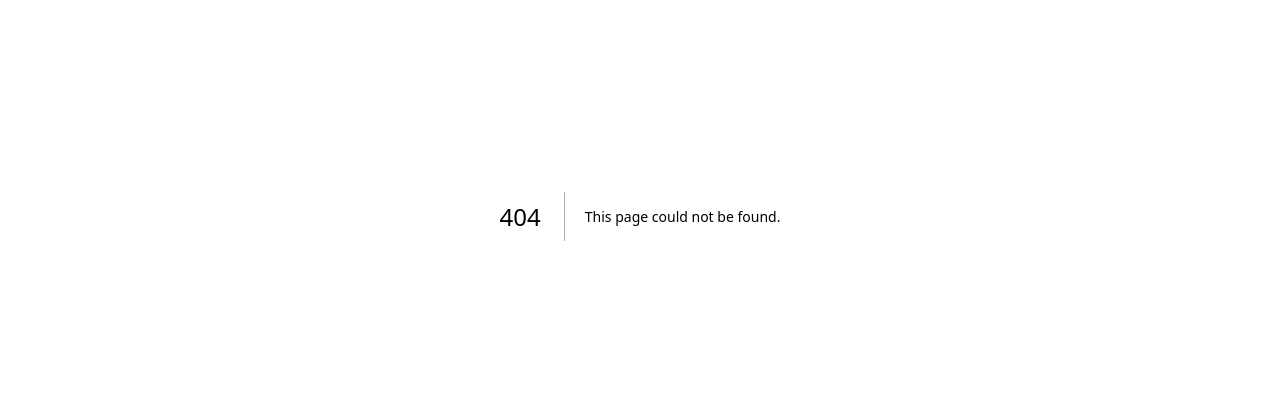
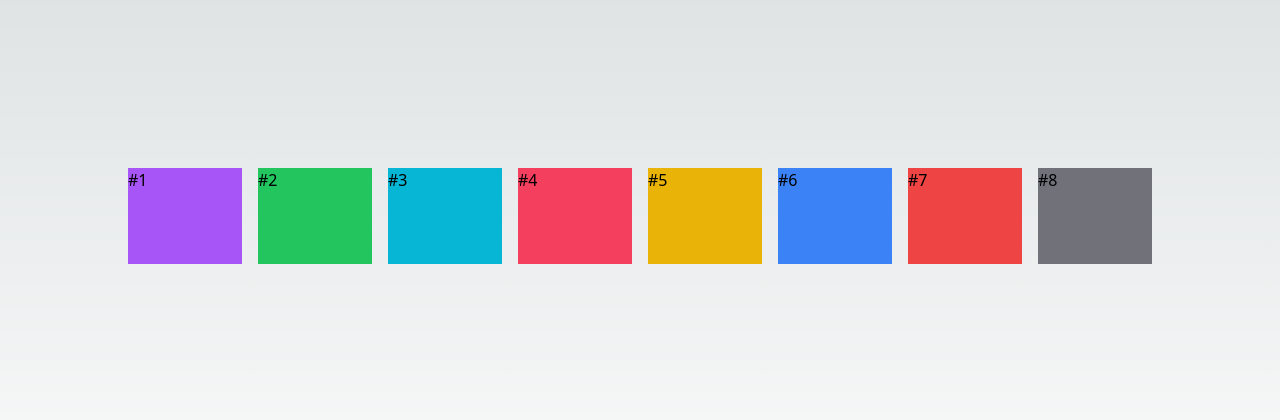
Before and after one commit to sheezarainbow9/react-next, a Next.js app: page /layout in a window 1280 px wide. Before the commit this address had no page. Shown: the part 184-604 px from the top of the page. Built offline with nearby package versions, Linux system fonts and the light colour scheme.

Commit message:
componente de layout com grid

```diff
--- /dev/null
+++ b/src/components/layout/Grid.tsx
@@ -0,0 +1,28 @@
+interface GridProps {
+  cols?: number;
+  sm?: number;
+  md?: number;
+  lg?: number;
+  xl?: number;
+  xl2?: number;
+  children: any;
+}
+
+export default function Grid(props: GridProps) {
+  //grid-col-1 sm:grid-cols-2 lg:grid-cols-4 gap-4 w-full
+  return (
+    <div
+      className={`
+      grid grid-cols-${props.cols ?? 1}
+      ${props.sm ? `sm:grid-cols-${props.sm}` : ''}
+      ${props.md ? `md:grid-cols-${props.md}` : ''}
+      ${props.lg ? `lg:grid-cols-${props.lg}` : ''}
+      ${props.xl ? `xl:grid-cols-${props.xl}` : ''}
+      ${props.xl2 ? `xl2:grid-cols-${props.xl2}` : ''}
+      gap-4 w-full
+    `}
+    >
+      {props.children}
+    </div>
+  );
+}
--- /dev/null
+++ b/src/pages/layout/index.tsx
@@ -0,0 +1,20 @@
+import Grid from "@/components/layout/Grid";
+
+export default function PaginaLayout() {
+  return (
+    <div className="flex flex-col justify-center items-center h-screen">
+      <div className="w-[90%] lg:w-4/5">
+        <Grid md={4} sm={2} lg={8}>
+          <div className="h-24 w-full bg-purple-500">#1</div>
+          <div className="h-24 w-full bg-green-500">#2</div>
+          <div className="h-24 w-full bg-cyan-500">#3</div>
+          <div className="h-24 w-full bg-rose-500">#4</div>
+          <div className="h-24 w-full bg-yellow-500">#5</div>
+          <div className="h-24 w-full bg-blue-500">#6</div>
+          <div className="h-24 w-full bg-red-500">#7</div>
+          <div className="h-24 w-full bg-zinc-500">#8</div>
+        </Grid>
+      </div>
+    </div>
+  );
+}
--- a/tailwind.config.js
+++ b/tailwind.config.js
@@ -5,6 +5,13 @@
     './src/components/**/*.{js,ts,jsx,tsx,mdx}',
     './src/app/**/*.{js,ts,jsx,tsx,mdx}',
   ],
+  safelist: [
+    {
+      pattern: /^grid-cols-/,
+      variants: ['sm', 'md', 'lg', 'xl', '2xl'],
+    }
+  ],
+
   theme: {
     extend: {
       backgroundImage: {
```
